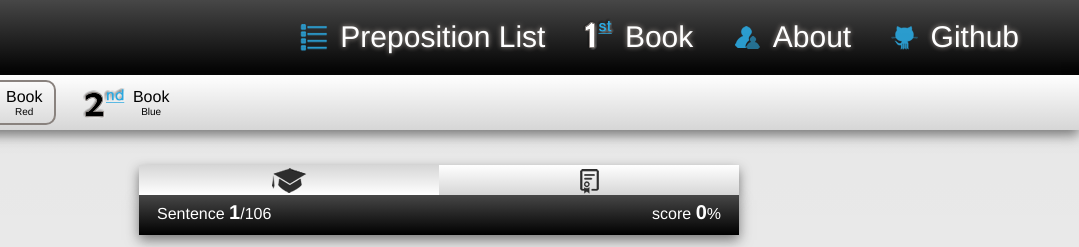
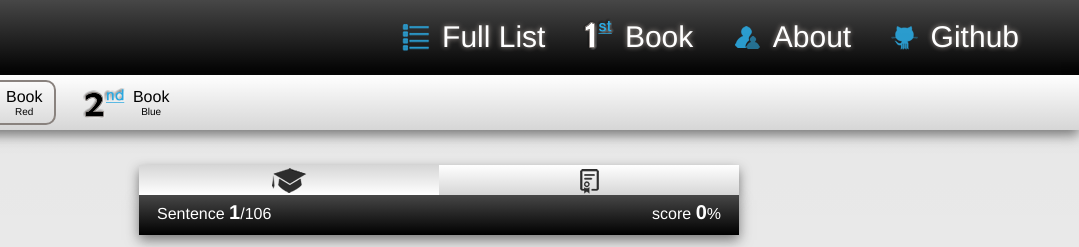
Before and after one commit to rodrigowirth/bravositions, a plain HTML site: page index.html in a window 1280 px wide. Shown: the top 247 px of the page, 201-1280 px from the left. Drawn offline with Linux system fonts and the light colour scheme.

Commit message:
Changin Preposition List to Full List

```diff
--- a/index.html
+++ b/index.html
@@ -24,7 +24,7 @@
 	<header class="blackBox">
 		<img src="images/braverbs.png" id="logo"/>
 		<div id="menu">
-			<a href="#" id="prepositionList"><span class="menuIcon"></span><div>Preposition List</div></a>
+			<a href="#" id="prepositionList"><span class="menuIcon"></span><div>Full List</div></a>
 			<a href="#" id="book"><span class="menuIcon r1"></span><div>Book</div></a>
 			<a href="#" id="about"><span class="menuIcon"></span><div>About</div></a>
 			<a href="https://github.com/gabrielsiedler/Braverbs" id="github" target="_blank"><span class="menuIcon"></span><div>Github</div></a>
@@ -110,7 +110,7 @@
 		<div id="prepositionListArea">
 			<div id="closePrepositionListArea"><a href="#" id="closePrepositionListButton" title="Close Preposition List"><img src="images/close.png"/></a></div>
 
-			<div id="prepositionTitle"><span class="menuIcon"></span>Preposition List</div>
+			<div id="prepositionTitle"><span class="menuIcon"></span>Full List</div>
 			<div id="prepositionListBox">
 				<a href="#" id="listbook1-trigger"><div class="prepositionBook">Red Book</div></a>
 				<div id="listbook1" class="PrepositionListItems"></div>
```
